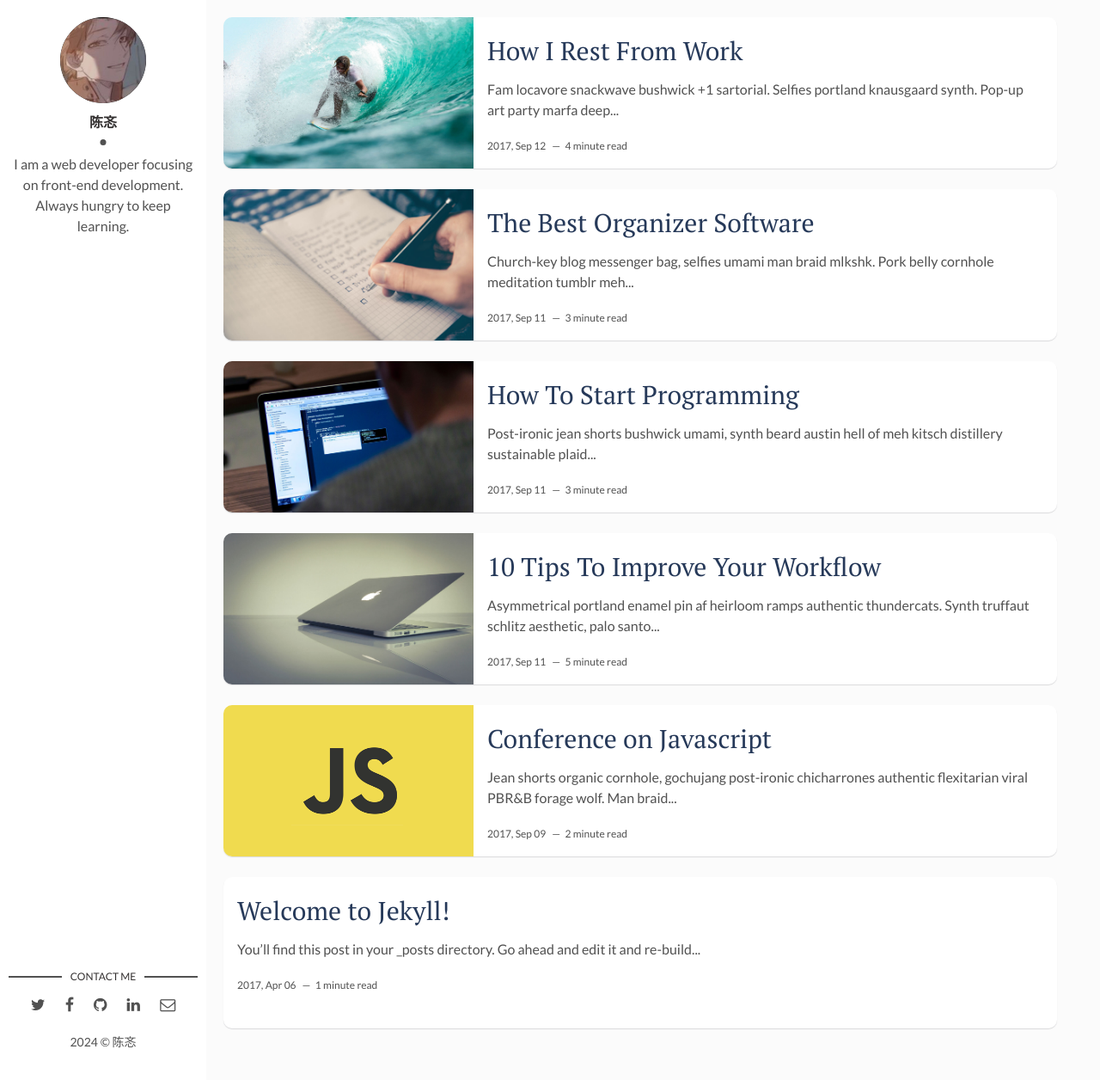
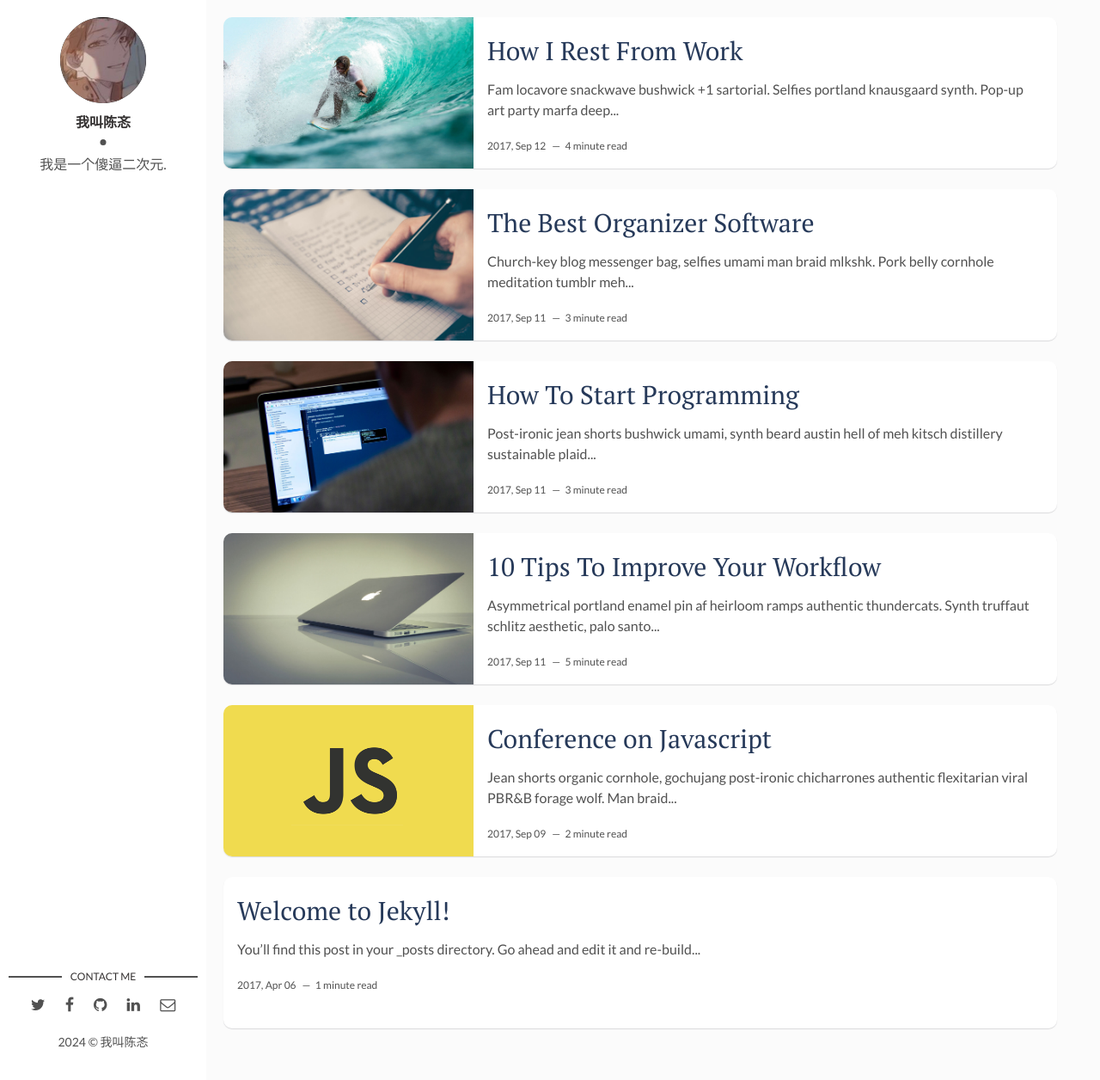
Before and after one commit to chen-min-jie/chen-min-jie.github.io, a Jekyll site: the page built from index.html, in a window 1280 px wide and 1256 px high. Shown: the whole window at 86% size. Built offline with Jekyll 4.4.1, drawn with Linux system fonts in a browser that asks for light colours; the list of posts is cut into pages by our own code.

Commit message:
Update _config.yml

```diff
--- a/_config.yml
+++ b/_config.yml
@@ -5,9 +5,9 @@ baseurl: "" # the subpath of your site, e.g. /blog
 site-twitter: #if your site has a twitter account, enter it here
 
 # Author Settings
-author: 陈忞
+author: 我叫陈忞
 author-img: "touxiang.jpg" # add your photo
-about-author: I am a web developer focusing on front-end development. Always hungry to keep learning. # add description
+about-author: 我是一个傻逼二次元. # add description
 social-twitter: # add your Twitter handle
 social-facebook: # add your Facebook handle
 social-github: artemsheludko # add your Github handle
```
